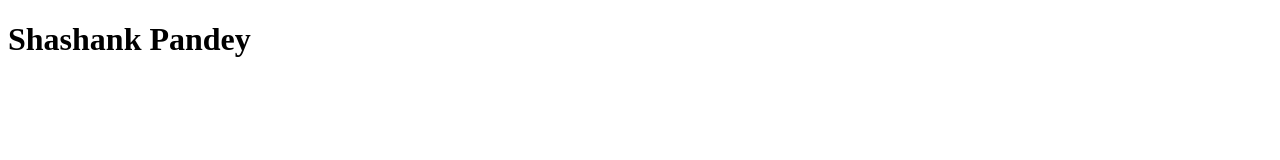
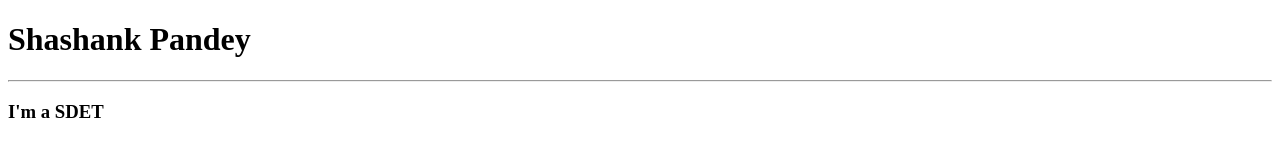
Before and after one commit to ShashankSP7/My-Portfolio, a plain HTML site: page index.html in a window 1280 px wide. Drawn offline with Linux system fonts and the light colour scheme.

Commit message:
Add subheading in the index.html file

```diff
--- a/index.html
+++ b/index.html
@@ -7,5 +7,7 @@
 </head>
 <body>
     <h1>Shashank Pandey</h1>
+    <hr>
+    <h3> I'm a SDET </h3>
 </body>
 </html>
```
